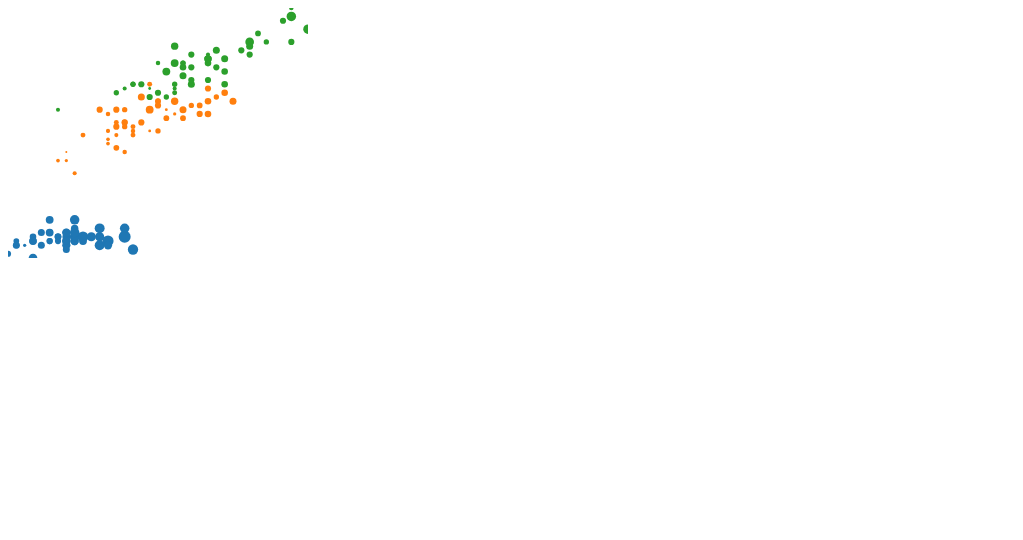
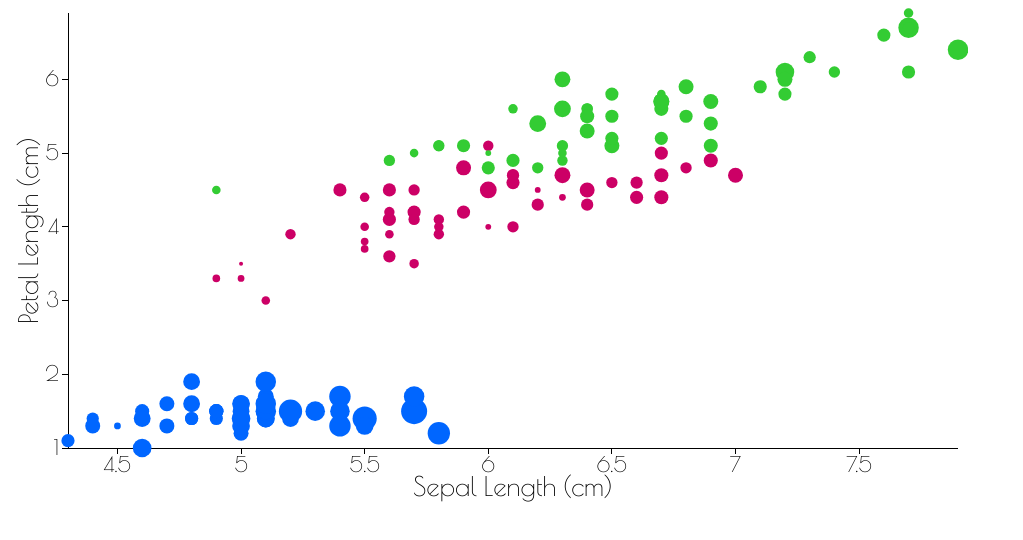
Before and after one commit to val2018/batting-avg, a plain HTML site: page scatterPlot/index.html in a window 1280 px wide. Shown: the whole page, without its empty margins (0-1023 px from the left). Drawn offline with nearby package versions, Linux system fonts and the light colour scheme.

Commit message:
added scatter plot with axes

```diff
--- a/scatterPlot/index.html
+++ b/scatterPlot/index.html
@@ -2,36 +2,95 @@
 <html>
 <head>
     <meta charset="utf-8">
-    <title>D3 Example</title>
+    <title>D3 Example 106</title>
     <script src="//cdnjs.cloudflare.com/ajax/libs/d3/3.5.5/d3.min.js"></script>
+    <link href='http://fonts.googleapis.com/css?family=Poiret+One' rel='stylesheet' type='text/css'>
+    <style>
+
+        .axis text {
+            font-family: 'Poiret One', cursive;
+            font-size: 16pt;
+        }
+        .axis .label {
+            font-size: 20pt;
+        }
+
+        .axis path, .axis line {
+            fill: none;
+            stroke: #000;
+            shape-rendering: crispEdges;
+        }
+
+    </style>
 </head>
 <body>
 <script>
 
-    var outerWidth = 300;
-    var outerHeight = 250;
-    var rMin = 1; // "r" stands for radius
-    var rMax = 6;
+    var outerWidth = 960;
+    var outerHeight = 500;
+    var margin = { left: 60, top: 5, right: 10, bottom: 60 };
+    var rMin = 2; // "r" stands for radius
+    var rMax = 13;
     var xColumn = "sepal_length";
     var yColumn = "petal_length";
     var rColumn = "sepal_width";
     var colorColumn = "species";
 
+    var xAxisLabelText = "Sepal Length (cm)";
+    var xAxisLabelOffset = 48;
+
+    var yAxisLabelText = "Petal Length (cm)";
+    var yAxisLabelOffset = 30;
+
+    var innerWidth  = outerWidth  - margin.left - margin.right;
+    var innerHeight = outerHeight - margin.top  - margin.bottom;
+
     var svg = d3.select("body").append("svg")
             .attr("width", outerWidth)
             .attr("height", outerHeight);
+    var g = svg.append("g")
+            .attr("transform", "translate(" + margin.left + "," + margin.top + ")");
+    var xAxisG = g.append("g")
+            .attr("class", "x axis")
+            .attr("transform", "translate(0," + innerHeight + ")")
+    var xAxisLabel = xAxisG.append("text")
+            .style("text-anchor", "middle")
+            .attr("x", innerWidth / 2)
+            .attr("y", xAxisLabelOffset)
+            .attr("class", "label")
+            .text(xAxisLabelText);
+    var yAxisG = g.append("g")
+            .attr("class", "y axis");
+    var yAxisLabel = yAxisG.append("text")
+            .style("text-anchor", "middle")
+            .attr("transform", "translate(-" + yAxisLabelOffset + "," + (innerHeight / 2) + ") rotate(-90)")
+            .attr("class", "label")
+            .text(yAxisLabelText);
 
-    var xScale = d3.scale.linear().range([0, outerWidth]);
-    var yScale = d3.scale.linear().range([outerHeight, 0]);
+    var xScale = d3.scale.linear().range([0, innerWidth]);
+    var yScale = d3.scale.linear().range([innerHeight, 0]);
     var rScale = d3.scale.linear().range([rMin, rMax]);
-    var colorScale = d3.scale.category10();
+    var colorScale = d3.scale.ordinal()
+            .range(["#0066FF", "#CC0066", "#33CC33"]);
+
+    var xAxis = d3.svg.axis().scale(xScale).orient("bottom")
+            .ticks(10)
+            .tickFormat(d3.format("s"))
+            .outerTickSize(0);
+    var yAxis = d3.svg.axis().scale(yScale).orient("left")
+            .ticks(5)
+            .tickFormat(d3.format("s"))
+            .outerTickSize(0);
 
     function render(data){
         xScale.domain(d3.extent(data, function (d){ return d[xColumn]; }));
         yScale.domain(d3.extent(data, function (d){ return d[yColumn]; }));
         rScale.domain(d3.extent(data, function (d){ return d[rColumn]; }));
 
-        var circles = svg.selectAll("circle").data(data);
+        xAxisG.call(xAxis);
+        yAxisG.call(yAxis);
+
+        var circles = g.selectAll("circle").data(data);
         circles.enter().append("circle");
         circles
                 .attr("cx",      function (d){ return       xScale(d[xColumn]);     })
```
Also changed, not shown: scripts/all-stats.js.
